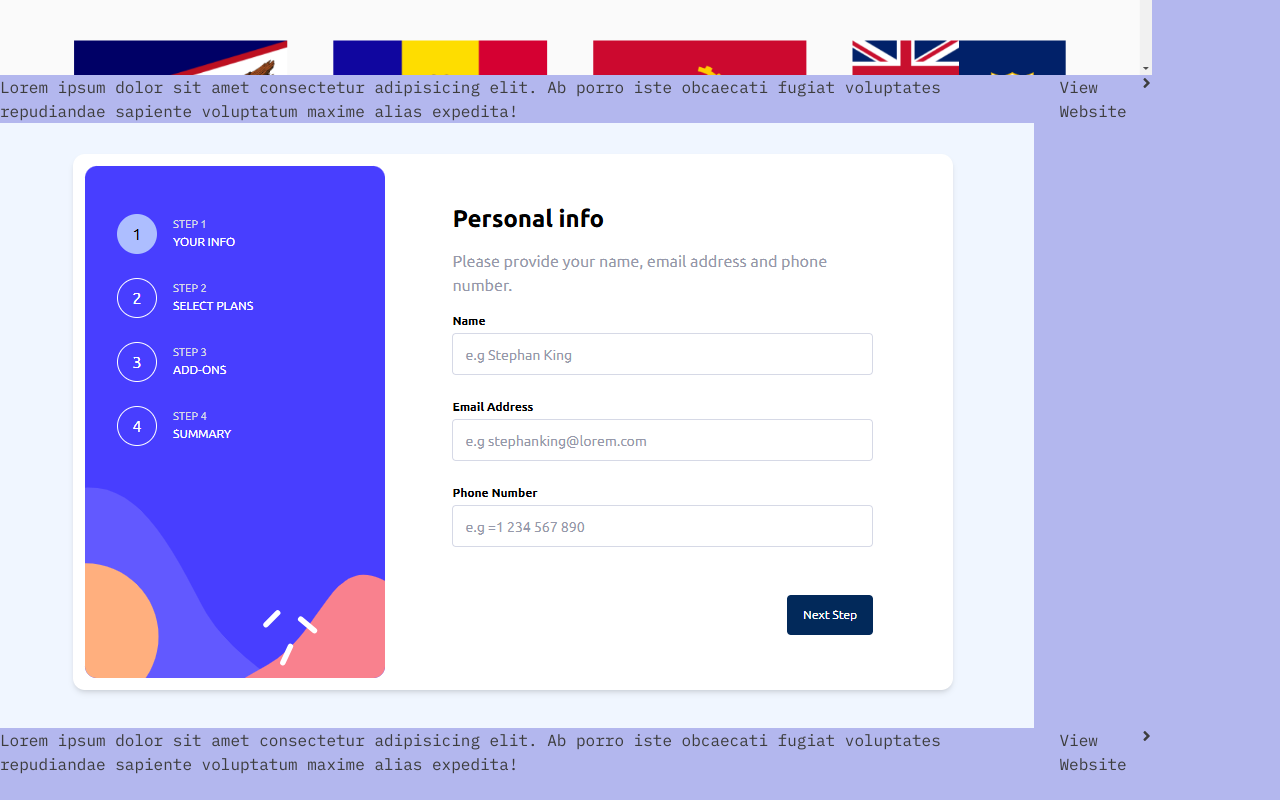
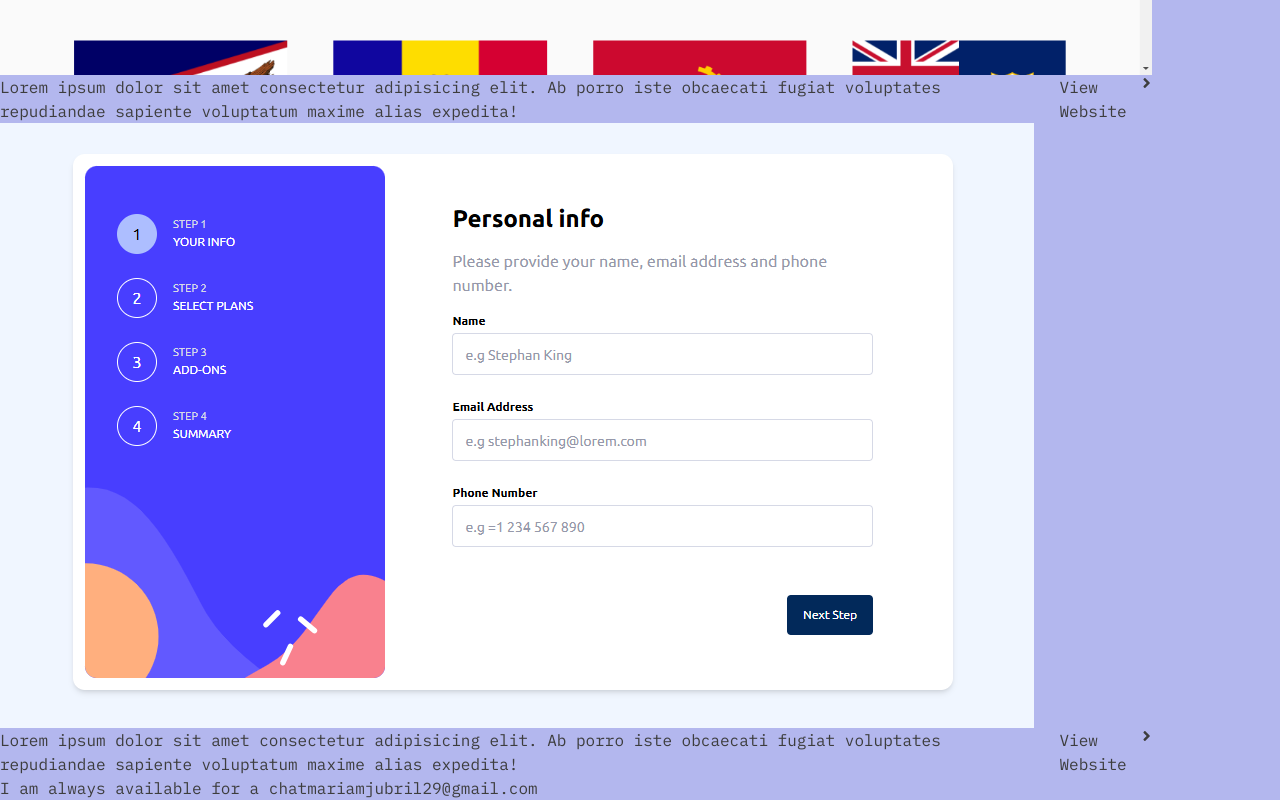
Before and after one commit to JMariam/my_portfolio, a Next.js app: page / in a window 1280 px wide. Shown: the part 1839-2639 px from the top of the page. Before the commit the page ends 2615 px from the top, so only its background shows below. Built offline with nearby package versions, Linux system fonts and the light colour scheme.

Commit message:
pro-errors

```diff
--- /dev/null
+++ b/src/Components/CopyEmail.tsx
@@ -0,0 +1,29 @@
+"use client";
+import React, { useState } from "react";
+
+const CopyEmail = () => {
+  const [copied, setCopied] = useState(false);
+  const email = "mariamjubril29@gmail.com";
+
+  const handleCopy = () => {
+    navigator.clipboard.writeText(email).then(() => {
+      setCopied(true);
+      setTimeout(() => setCopied(false), 3000);
+    });
+  };
+
+  return (
+    <section id="contact" className="bg-secondary h-screen flex items-center justify-center">
+      <div className=" w-[80%] mx-auto p-6 bg-accent h-[70%] flex flex-col justify-center">
+        <p className="">I am always available for a chat</p>
+        <p className=""></p>
+        {copied && <p className="text-white">Email copied to clipboard!</p>}
+        <button onClick={handleCopy} className="text-white text-[45px]">
+          mariamjubril29@gmail.com
+        </button>
+      </div>
+    </section>
+  );
+};
+
+export default CopyEmail;
--- a/src/app/globals.css
+++ b/src/app/globals.css
@@ -23,6 +23,17 @@ body{
   @apply bg-primary text-text;
 }
 
-.back{
-  color: #c5e3e8d7;
+/* global.css */
+main {
+  position: relative;
+  overflow: hidden; /* Ensures smooth clipping of sections during animation */
 }
+
+.section-hidden {
+  transform: translateY(0); /* Initial state */
+}
+
+.section-contact-visible {
+  transform: translateY(-100vh); /* Slides the rest of the sections up */
+  transition: transform 0.8s ease-in-out; /* Smooth animation */
+}
--- a/src/app/page.tsx
+++ b/src/app/page.tsx
@@ -10,6 +10,7 @@ import { FaSquareXTwitter } from "react-icons/fa6";
 import { IoMailOpen } from "react-icons/io5";
 
 import Projects from "@/Components/Projects";
+import CopyEmail from "@/Components/CopyEmail";
 
 export default function Home() {
   return (
@@ -59,6 +60,8 @@ export default function Home() {
       {/* PROJECTS */}
 
       <Projects />
+
+      <CopyEmail/>
     </Layout>
   );
 }
```
Also changed, not shown: src/Components/ContactScroll.tsx (added, +48 -0 lines).
